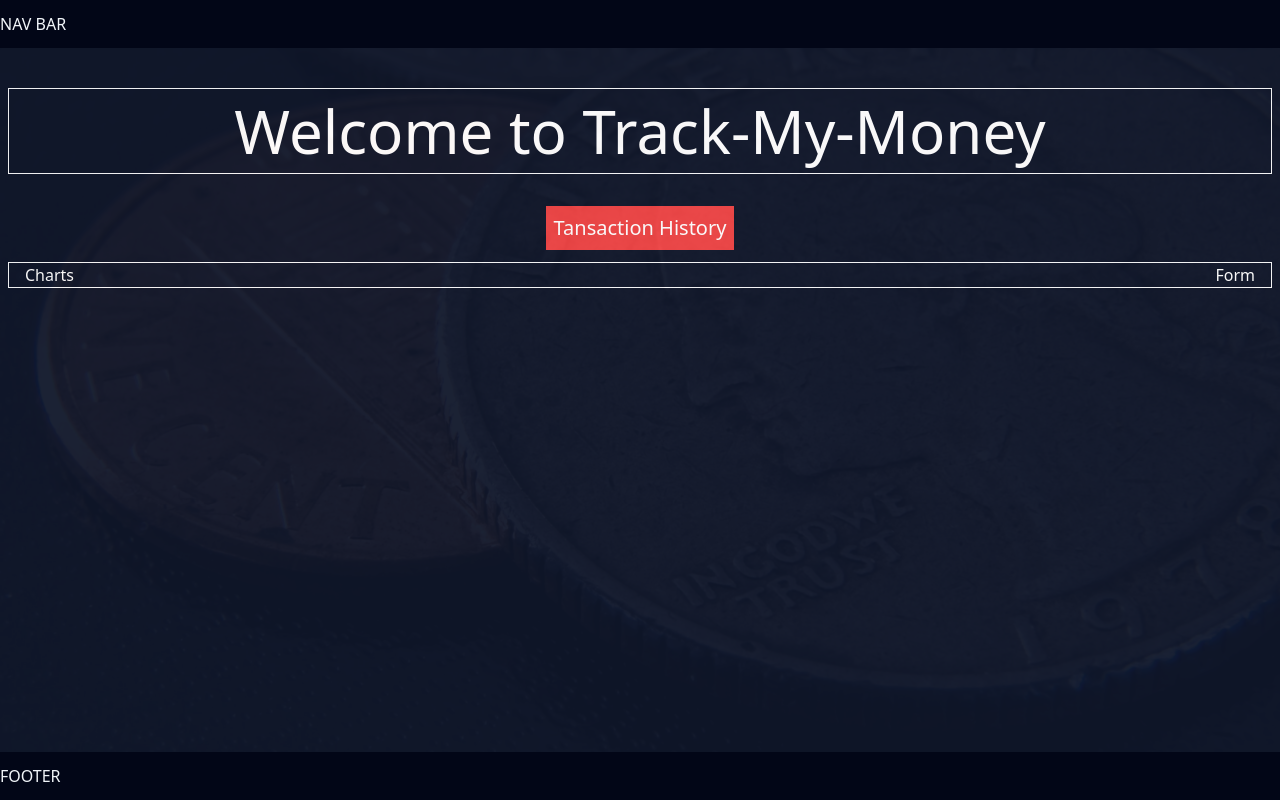
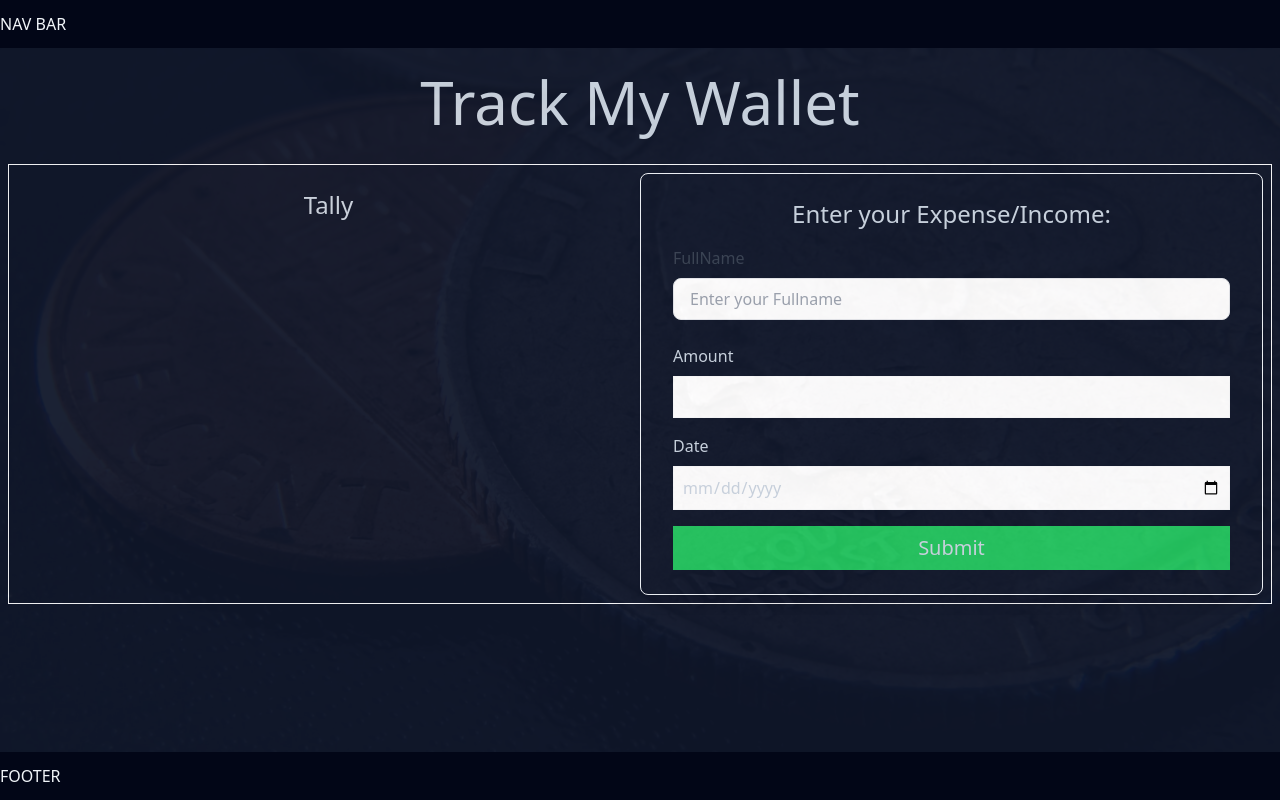
Before and after one commit to whytemig/Expense_Tracker, a React (Vite) app in the folder client/: page / in a window 1280 px wide. Built offline with nearby package versions, Linux system fonts and the light colour scheme; the HTML template or start-up script is replaced by a standard one.

Commit message:
transaction page

```diff
--- a/client/src/App.jsx
+++ b/client/src/App.jsx
@@ -5,6 +5,7 @@ import Home from "./components/pages/Home";
 import UserInterface from "./components/pages/UserInterface";
 import Transactions from "./components/pages/Transactions";
 import TransactionPage from "./components/pages/TransactionPage";
+import ErrorPage from "./components/pages/ErrorPage";
 
 function App() {
   return (
@@ -17,6 +18,7 @@ function App() {
         <Route path="/transaction" element={<Transactions />} />
         <Route path="/transaction/:id" element={<TransactionPage />} />
       </Route>
+      <Route path="*" element={<ErrorPage />} />
     </Routes>
   );
 }
--- /dev/null
+++ b/client/src/components/pages/ErrorPage.jsx
@@ -0,0 +1,5 @@
+function ErrorPage() {
+  return <div>ErrorPage</div>;
+}
+
+export default ErrorPage;
--- a/client/src/components/pages/SignUp.jsx
+++ b/client/src/components/pages/SignUp.jsx
@@ -1,16 +1,11 @@
 import { Link } from "react-router-dom";
 
 function SignUp() {
-  // username
-  // name
-  // email
-  // password
-  // gender
   return (
     <div className="bg-login bg-no-repeat bg-cover bg-center bg-fixed h-screen">
       <div className="bg-slate-900 opacity-95 h-screen w-full relative"></div>
       <div className="  min-h-screen justify-center items-center flex absolute top-0 left-0 right-0 bottom-0">
-        <div className="max-w-md w-full p-6 px-8 bg-white rounded-lg shadow-lg z-10">
+        <div className="max-w-md w-full p-6 px-8 bg-white rounded-lg shadow-lg">
           <h1 className="text-4xl font-bold text-center text-slate-900 mt-8 mb-6">
             Sign Up
           </h1>
--- a/client/src/components/pages/UserInterface.jsx
+++ b/client/src/components/pages/UserInterface.jsx
@@ -1,15 +1,68 @@
 function UserInterface() {
+  /*    description:String!
+    paymentType:String!
+    category:String!
+    amount:Float!
+    date:String!
+    location:String*/
   return (
-    <div className="text-white flex flex-col">
-      <div className="welcome-container border  border-gray-50 my-8 text-6xl text-center p-3">
-        <h1>Welcome to Track-My-Money</h1>
+    <div className="text-slate-300 flex flex-col">
+      <div className="text-6xl text-center p-4">
+        <h1 className="">Track My Wallet</h1>
       </div>
-      <button className="mb-3 bg-red-500 max-w-60 justify-center m-auto p-2 text-xl">
-        Tansaction History
-      </button>
-      <div className="flex justify-between px-4 border  border-gray-50">
-        <div>Charts</div>
-        <div>Form</div>
+
+      <div className="flex justify-between mt-4 border border-gray-50 p-2">
+        <div className="w-1/2 p-4">
+          <h2 className="text-2xl mb-4 text-center">Tally</h2>
+          {/* Add chart components or content here */}
+        </div>
+        <div className="w-1/2 p-6 px-8 bg-transparent border border-slate-100 rounded-lg shadow-lg">
+          <h2 className="text-2xl mb-4 text-center">
+            Enter your Expense/Income:
+          </h2>
+          <form className="flex flex-col">
+            <div className="mb-6">
+              <label
+                htmlFor="name"
+                className="block mb-2 text-md text-gray-700"
+              >
+                FullName
+              </label>
+              <input
+                id="name"
+                type="text"
+                className="w-full px-4 py-2 border rounded-lg focus:outline-none focus:ring-2 focus:ring-slate-900"
+                autoComplete="on"
+                placeholder="Enter your Fullname"
+                required
+              />
+            </div>
+
+            <label className="mb-2" htmlFor="amount">
+              Amount
+            </label>
+            <input
+              className="mb-4 p-2 border border-gray-50"
+              type="number"
+              id="amount"
+              name="amount"
+            />
+
+            <label className="mb-2" htmlFor="date">
+              Date
+            </label>
+            <input
+              className="mb-4 p-2 border border-gray-50"
+              type="date"
+              id="date"
+              name="date"
+            />
+
+            <button className="bg-green-500 p-2 text-xl" type="submit">
+              Submit
+            </button>
+          </form>
+        </div>
       </div>
     </div>
   );
```
